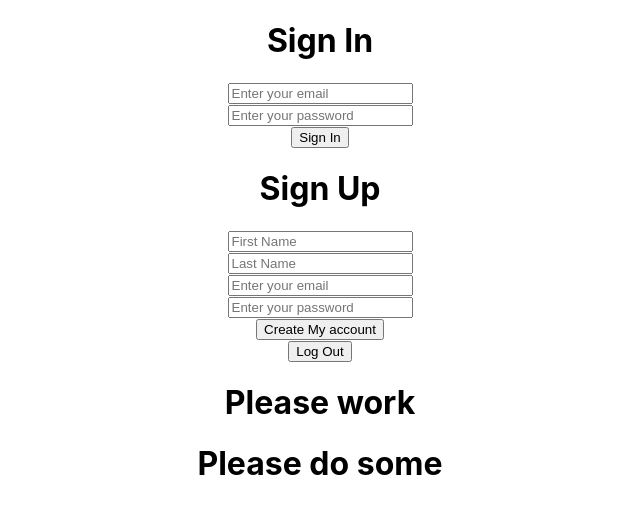
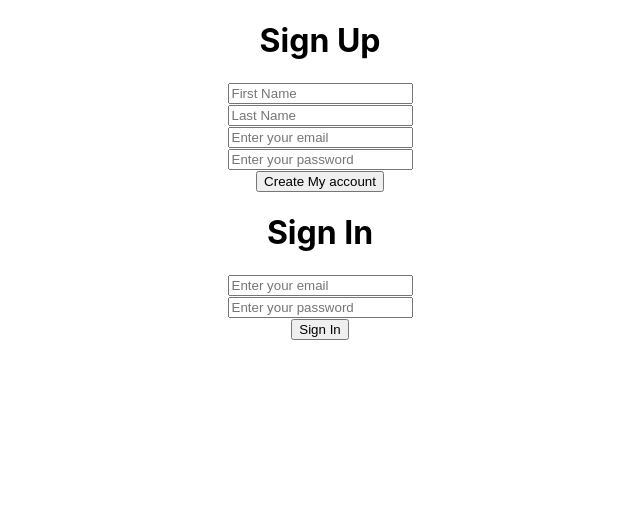
Before and after one commit to lstvgore/Project-3, a React (Create React App) app in the folder client/: page / in a window 1280 px wide. Shown: the top 514 px of the page, without its empty margins (320-960 px from the left). Built offline with nearby package versions, Linux system fonts and the light colour scheme.

Commit message:
logout button works

```diff
--- a/client/src/App.js
+++ b/client/src/App.js
@@ -1,11 +1,12 @@
 import "./App.css";
 import Home from "./Pages/Home";
+import Register from "./Pages/Register";
 
 function App() {
   return (
     <div className="App">
+
       <Home />
-      <h1>Please do some</h1>
     </div>
   );
 }
--- a/client/src/Components/LogoutButton.js
+++ /dev/null
@@ -1,53 +0,0 @@
-import React, { Component } from "react";
-import { getFromStorage } from "../Utils/storage";
-
-export default class LogoutButton extends Component {
-  constructor(props) {
-    super(props);
-    this.state = {
-      isLoading: true,
-      token: "",
-    };
-    this.logout = this.logout.bind(this);
-  }
-  logout() {
-    this.setState({
-      isLoading: true,
-    });
-    const obj = getFromStorage("the_main_app");
-    if (obj && obj.token) {
-      const { token } = obj;
-      const query = "/account/logout?token=" + token;
-      console.log(query);
-      fetch(query)
-        .then((res) => res.json())
-        .then((json) => {
-          if (json.success) {
-            this.setState({
-              token: "",
-              isLoading: false,
-            });
-          } else {
-            this.setState(
-              {
-                isLoading: false,
-              },
-              console.log("first else")
-            );
-          }
-        });
-    } else {
-      console.log("second else");
-      this.setState({
-        isLoading: false,
-      });
-    }
-  }
-  render() {
-    return (
-      <div>
-        <button onClick={this.logout}>Log Out</button>
-      </div>
-    );
-  }
-}
--- a/client/src/Pages/Home.js
+++ b/client/src/Pages/Home.js
@@ -1,15 +1,16 @@
 import React from "react";
-import LogoutButton from "../Components/LogoutButton";
 import Login from "./Login";
 import Register from "./Register";
 
 const Home = () => {
   return (
     <div>
+
+     <Register/>
       <Login />
-      <Register />
-      <LogoutButton />
-      <h1>Please work</h1>
+
+
+
     </div>
   );
 };
--- a/client/src/Pages/Login.js
+++ b/client/src/Pages/Login.js
@@ -1,5 +1,6 @@
 import React, { Component } from "react";
 import { getFromStorage, setInStorage } from "../Utils/storage";
+import Register from "./Register";
 
 export default class Login extends Component {
   constructor(props) {
@@ -18,6 +19,7 @@ export default class Login extends Component {
       this
     );
     this.onSignIn = this.onSignIn.bind(this);
+    this.logout = this.logout.bind(this);
   }
 
   componentDidMount() {
@@ -92,6 +94,39 @@ export default class Login extends Component {
         }
       });
   }
+  logout() {
+    this.setState({
+      isLoading: true,
+    });
+    const obj = getFromStorage("the_main_app");
+    if (obj && obj.token) {
+      const { token } = obj;
+      const query = "/account/logout?token=" + token;
+      console.log(query);
+      fetch(query)
+        .then((res) => res.json())
+        .then((json) => {
+          if (json.success) {
+            this.setState({
+              token: "",
+              isLoading: false,
+            });
+          } else {
+            this.setState(
+              {
+                isLoading: false,
+              },
+              console.log("first else")
+            );
+          }
+        });
+    } else {
+      console.log("second else");
+      this.setState({
+        isLoading: false,
+      });
+    }
+  }
 
   render() {
     const {
@@ -128,7 +163,9 @@ export default class Login extends Component {
               onChange={this.onTextboxChangeSignInPassword}
             />
             <br />
+
             <button onClick={this.onSignIn}>Sign In</button>
+
           </div>
         </div>
       );
@@ -136,7 +173,9 @@ export default class Login extends Component {
 
     return (
       <div>
-        <h1>Account</h1>
+        <h1>You are Logged In</h1>
+        <button onClick={this.logout}>Log Out</button>
+
       </div>
     );
   }
--- a/client/src/Pages/Register.js
+++ b/client/src/Pages/Register.js
@@ -177,7 +177,6 @@ export default class Register extends Component {
     }
     return (
       <div>
-        <h1>Registered</h1>
       </div>
     );
   }
```
Also changed, not shown: 1 other file (tests, documents, lock files or other folders).
